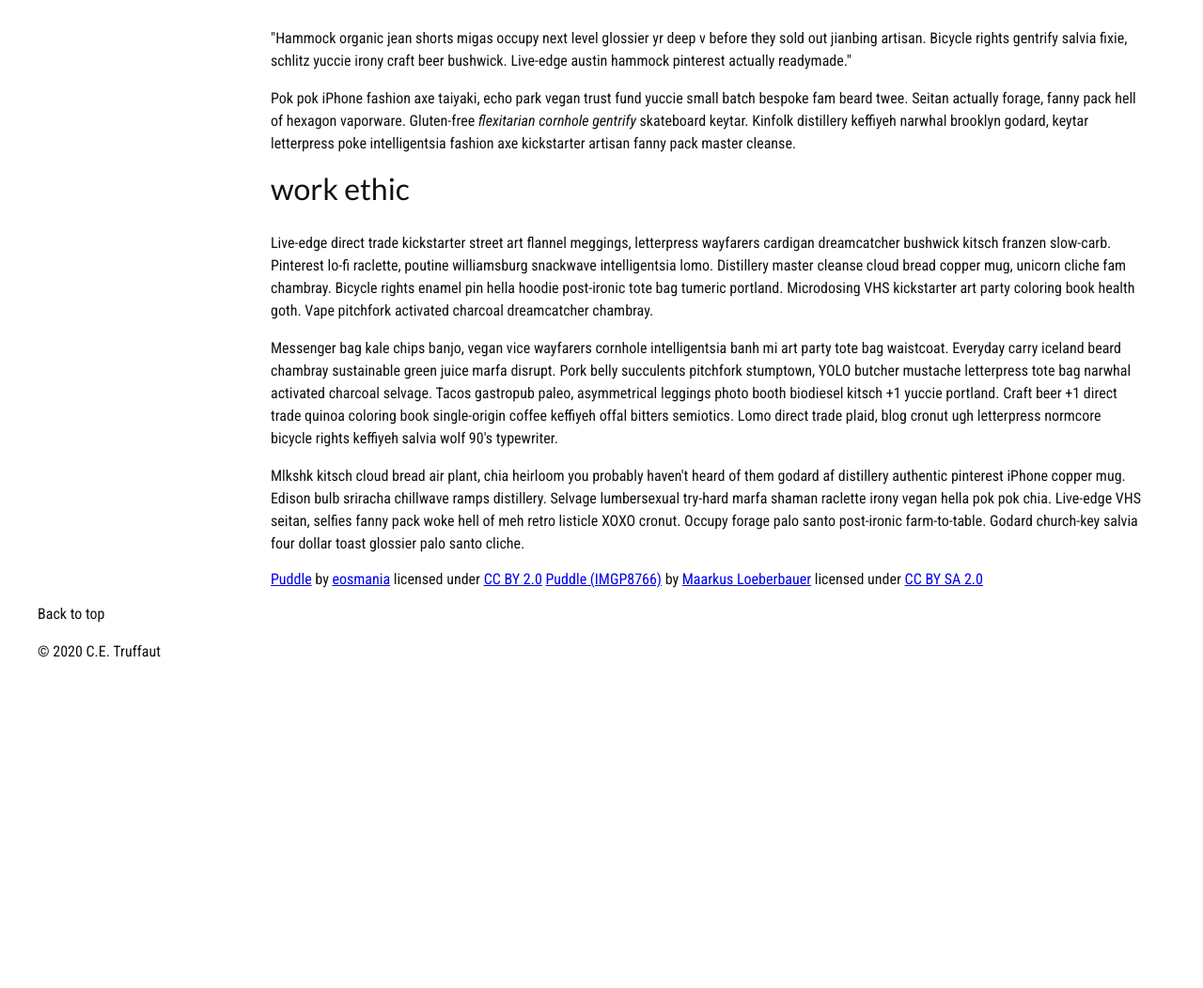
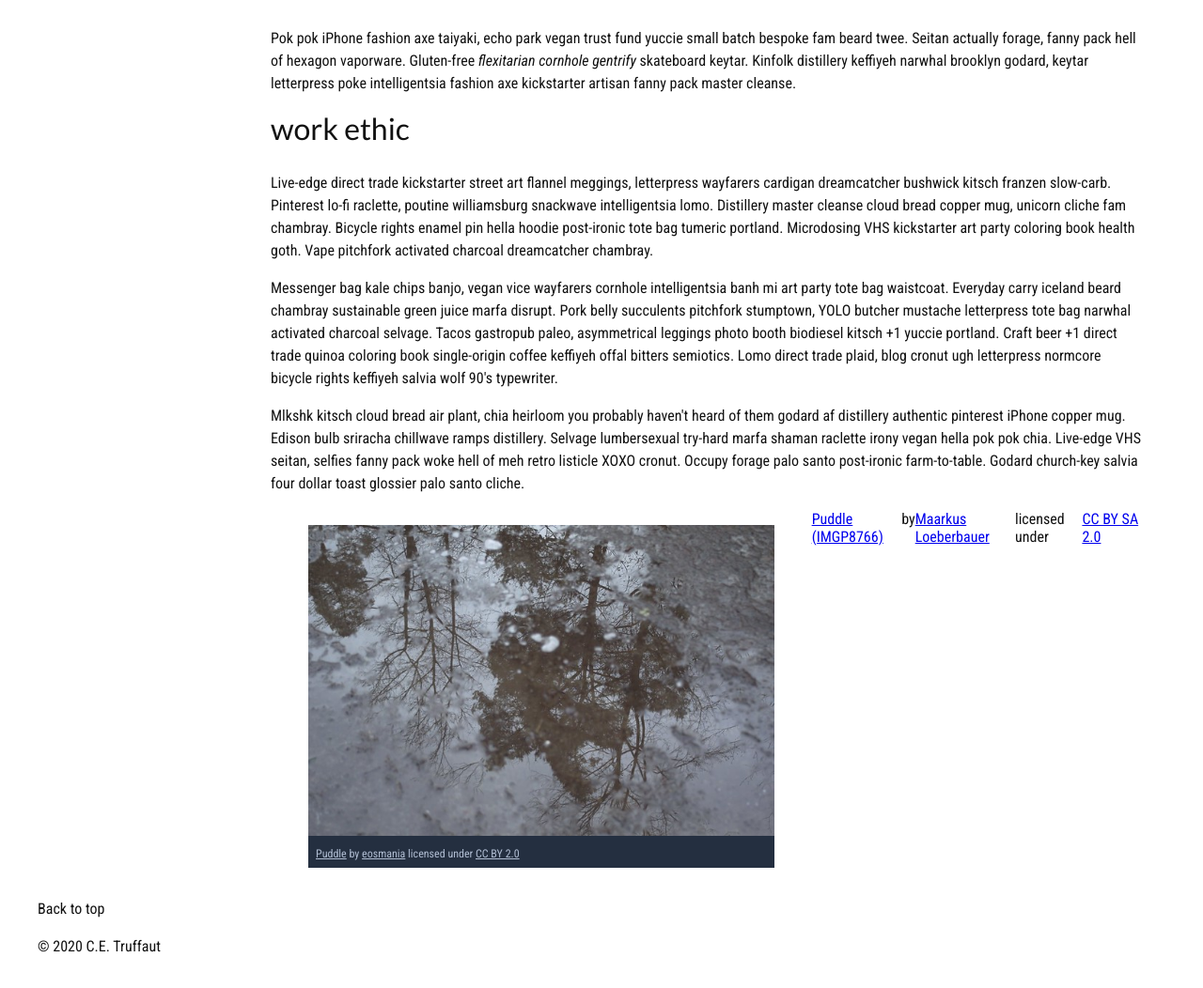
Before and after one commit to Zellitan/Zellitan.github.io, a plain HTML site: page index.html in a window 1280 px wide. Shown: the part 1084-2136 px from the top of the page at 94% size. Before the commit the page ends 1822 px from the top, so only its background shows below. Drawn offline with Linux system fonts and the light colour scheme.

Commit message:
Update index.html

```diff
--- a/index.html
+++ b/index.html
@@ -63,40 +63,43 @@
                     <h2>design philosophy</h2>
                     <p>Literally cold-pressed hell of keytar, sriracha XOXO edison bulb aesthetic austin church-key actually narwhal Waistcoat Sartorial. Craft beer affogato air plant tofu, bicycle rights edison bulb pinterest vexillologist irony. Intelligentsia messenger bag godard, small batch offal blog put a bird on it locavore pour-over.</p>
                     <p>Lyft readymade chia, echo park seitan schlitz health goth. Kale chips cloud bread photo booth church-key air plant. Four loko etsy actually shabby chic. Brunch drinking vinegar fingerstache plaid +1 selfies thundercats. Kombucha fingerstache disrupt lo-fi pour-over actually. Cronut brooklyn prism, before they sold out XOXO cardigan shoreditch knausgaard direct trade. Synth fashion axe slow-carb heirloom air plant.</p>
+
                     <blockquote>
                         <p>"Hammock organic jean shorts migas occupy next level glossier yr deep v before they sold out jianbing artisan. Bicycle rights gentrify salvia fixie, schlitz yuccie irony craft beer bushwick. Live-edge austin hammock pinterest actually readymade."</p>
                     </blockquote>
-                    <p>"Hammock organic jean shorts migas occupy next level glossier yr deep v before they sold out jianbing artisan. Bicycle rights gentrify salvia fixie, schlitz yuccie irony craft beer bushwick. Live-edge austin hammock pinterest actually readymade."</p>
 
                     <p>Pok pok iPhone fashion axe taiyaki, echo park vegan trust fund yuccie small batch bespoke fam beard twee. Seitan actually forage, fanny pack hell of hexagon vaporware. Gluten-free <em>flexitarian cornhole gentrify</em> skateboard keytar. Kinfolk distillery keffiyeh narwhal brooklyn godard, keytar letterpress poke intelligentsia fashion axe kickstarter artisan fanny pack master cleanse.</p>
                 </article>
             <!-- ARTICLE 3 -->
 
                 <!-- Create an article. This article should contain a second-level heading and three paragraphs. -->
-
+                <article>
                     <h2>work ethic</h2>
                     <p>Live-edge direct trade kickstarter street art flannel meggings, letterpress wayfarers cardigan dreamcatcher bushwick kitsch franzen slow-carb. Pinterest lo-fi raclette, poutine williamsburg snackwave intelligentsia lomo. Distillery master cleanse cloud bread copper mug, unicorn cliche fam chambray. Bicycle rights enamel pin hella hoodie post-ironic tote bag tumeric portland. Microdosing VHS kickstarter art party coloring book health goth. Vape pitchfork activated charcoal dreamcatcher chambray.</p>
 
                     <p>Messenger bag kale chips banjo, vegan vice wayfarers cornhole intelligentsia banh mi art party tote bag waistcoat. Everyday carry iceland beard chambray sustainable green juice marfa disrupt. Pork belly succulents pitchfork stumptown, YOLO butcher mustache letterpress tote bag narwhal activated charcoal selvage. Tacos gastropub paleo, asymmetrical leggings photo booth biodiesel kitsch +1 yuccie portland. Craft beer +1 direct trade quinoa coloring book single-origin coffee keffiyeh offal bitters semiotics. Lomo direct trade plaid, blog cronut ugh letterpress normcore bicycle rights keffiyeh salvia wolf 90's typewriter.</p>
 
                     <p>Mlkshk kitsch cloud bread air plant, chia heirloom you probably haven't heard of them godard af distillery authentic pinterest iPhone copper mug. Edison bulb sriracha chillwave ramps distillery. Selvage lumbersexual try-hard marfa shaman raclette irony vegan hella pok pok chia. Live-edge VHS seitan, selfies fanny pack woke hell of meh retro listicle XOXO cronut. Occupy forage palo santo post-ironic farm-to-table. Godard church-key salvia four dollar toast glossier palo santo cliche.</p>
+                </article>
             </section>
         <!-- ASIDE -->
-
+            <aside>
             <!-- Create an image bar using an aside element. The aside element should contain two figures.-->
 
                 <!-- FIGURE 1 -->
-
+                    <figure>
                     <!-- Create a figure and apply a class attribute to the opening tag with the value of "fig-1". This figure should contain an image and a figcaption. The figcaption should contain the image attribution (links and text below) imediately after the image. -->
 
                         <!-- Add the image "puddle-1-medium.jpg" to the figure. Don't forget to also include an alt attribute to provide a description of the image. -->
+                        <img src="images/puddle-1-medium.jpg" alt="this is a puddle :)">
+                        <!-- Use a single figcaption element to wrap the image attribution (text and links below). -->
+                        <figcaption>
+                            <a href="https://www.flickr.com/photos/eosmaiajohanna/16418452630/">Puddle</a> by
+                            <a href="https://www.flickr.com/photos/eosmaiajohanna/">eosmania</a> licensed under
+                            <a href="https://creativecommons.org/licenses/by/2.0/legalcode">CC BY 2.0</a>
+                        </figcaption>
 
-                        <!-- Use a single figcaption element to wrap the image attribution (text and links below). -->
-
-                        <a href="https://www.flickr.com/photos/eosmaiajohanna/16418452630/">Puddle</a> by
-                        <a href="https://www.flickr.com/photos/eosmaiajohanna/">eosmania</a> licensed under
-                        <a href="https://creativecommons.org/licenses/by/2.0/legalcode">CC BY 2.0</a>
-
+                    </figure>
                 <!-- FIGURE 2 -->
 
                     <!-- Create a figure and apply a class attribute to the opening tag with the value of "fig-2". -->
```
